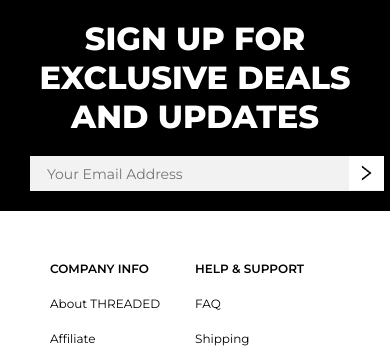
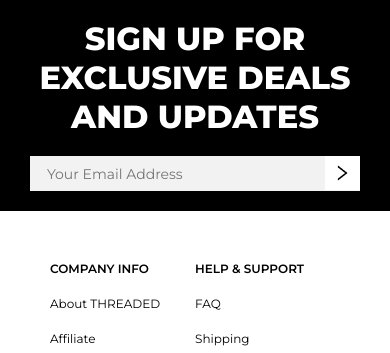
Before and after one commit to cristian081496/ehrlich-exam, a PHP site: page / in a window 390 px wide. Shown: the part 5213-5566 px from the top of the page. Run offline with PHP 8.4, Linux system fonts and the light colour scheme.

Commit message:
Applied fixes on the newsletter mobile version

```diff
--- a/assets/scss/index.css
+++ b/assets/scss/index.css
@@ -836,6 +836,10 @@ header .container nav .right-nav {
   #newsletter .container .newsletter-form {
     display: block;
     margin: 0 auto;
+    width: 100%;
+  }
+  #newsletter .container .newsletter-form form .email {
+    width: 100%;
   }
 }
 footer {
--- a/assets/scss/newsletter.scss
+++ b/assets/scss/newsletter.scss
@@ -56,6 +56,10 @@
     .newsletter-form {
       display: block;
       margin: 0 auto;
+      width: 100%;
+      form .email {
+        width: 100%;
+      }
     }
   }
 }
```
Also changed, not shown: 1 other file.
